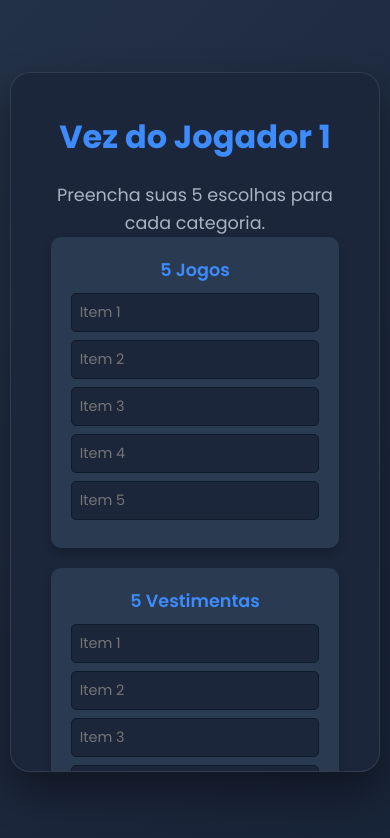
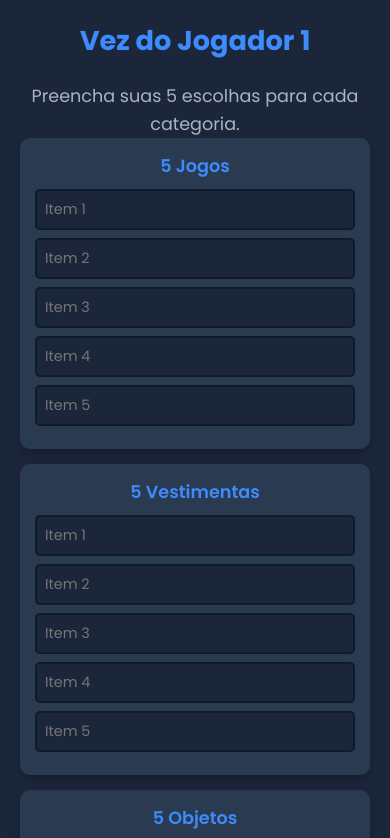
Before and after one commit to gitgiovanni/ilha, a plain HTML site: page index.html in a window 390 px wide. Both pictures are taken after a click on the button "JOGAR". Shown: the top 838 px of the page. Drawn offline with Linux system fonts and the light colour scheme.

Commit message:
Update index.html

```diff
--- a/index.html
+++ b/index.html
@@ -27,6 +27,11 @@
         box-sizing: border-box;
     }
 
+    html {
+        /* Garante scroll suave */
+        scroll-behavior: smooth;
+    }
+
     body {
         font-family: 'Poppins', sans-serif;
         color: var(--color-text);
@@ -37,6 +42,8 @@
         justify-content: center;
         align-items: center;
         min-height: 100vh;
+        /* Garante altura total em webkits (iOS) */
+        min-height: -webkit-fill-available;
         overflow: hidden; /* Esconde overflow para o efeito de tilt */
         perspective: 1000px; /* Perspectiva para o 3D */
     }
@@ -63,26 +70,41 @@
         overflow: hidden; /* Para conter as telas */
     }
 
+    /* --- Telas (Start, Rules, Game, Results) --- */
     .screen {
         padding: 40px;
-    display: none; /* Todas escondidas por padrão */
+        display: none;
         flex-direction: column;
         align-items: center;
-    justify-content: flex-start; /* <<-- CORREÇÃO AQUI */
         text-align: center;
         width: 100%;
         height: 100%;
-    animation: fadeIn 0.6s ease-out;
-    overflow-y: auto; /* Permite scroll se o conteúdo for grande */
+        overflow-y: auto; /* Permite scroll */
+        /*
+        Esta é a chave! A maioria das telas começa no topo.
+        Vamos sobrescrever para as telas de início e regras.
+        */
+        justify-content: flex-start;
     }
 
     .screen.active {
         display: flex;
+        /* Animação de entrada mais suave */
+        animation: fadeIn 0.5s ease-out;
     }
 
+    /* >>> A CORREÇÃO PRINCIPAL ESTÁ AQUI <<<
+       Telas curtas (Início e Regras) ficam centralizadas.
+       Telas longas (Jogo e Resultados) usam o 'flex-start' acima.
+    */
+    #start-screen, #rules-screen {
+        justify-content: center;
+    }
+
+    /* Animação de entrada mais dinâmica */
     @keyframes fadeIn {
-            from { opacity: 0; transform: translateY(20px); }
-            to { opacity: 1; transform: translateY(0); }
+        from { opacity: 0; transform: scale(0.97) translateY(10px); }
+        to { opacity: 1; transform: scale(1) translateY(0); }
     }
 
     h1 {
@@ -160,7 +182,7 @@
     /* --- Tela do Jogo (Inputs) --- */
     .player-section {
         width: 100%;
-            display: none; /* Começa escondido */
+        display: none;
         flex-direction: column;
         align-items: center;
     }
@@ -172,6 +194,10 @@
 
     .category-grid {
         display: grid;
+        /* Grid dinâmico:
+         - Em telas grandes, tenta encaixar colunas de 250px.
+         - Em telas pequenas, 'minmax(250px, 1fr)' vira 1 coluna só.
+        */
         grid-template-columns: repeat(auto-fit, minmax(250px, 1fr));
         gap: 20px;
         width: 100%;
@@ -196,18 +222,21 @@
     .category-box input[type="text"] {
         width: 100%;
         background: var(--color-bg-light);
-            border: 1px solid var(--color-bg);
+        border: 2px solid var(--color-bg); /* Borda mais grossa */
         border-radius: 5px;
         padding: 8px;
         margin-bottom: 8px;
         color: var(--color-text);
         font-family: 'Poppins', sans-serif;
         font-size: 0.9rem;
+        transition: all 0.2s ease-in-out;
     }
 
     .category-box input[type="text"]:focus {
         outline: none;
         border-color: var(--color-secondary);
+        /* Efeito de "glow" no focus */
+        box-shadow: 0 0 10px rgba(0, 245, 212, 0.3);
     }
 
     /* --- Tela de Resultados --- */
@@ -233,7 +262,7 @@
 
     .result-columns {
         display: grid;
-            grid-template-columns: 1fr 1fr 1fr;
+        grid-template-columns: 1fr 1fr 1fr; /* 3 colunas por padrão */
         gap: 15px;
         margin-top: 15px;
     }
@@ -264,6 +293,7 @@
     .result-column li {
         padding: 5px 0;
         font-size: 0.95rem;
+        word-wrap: break-word; /* Garante que texto longo não quebre o layout */
     }
 
     .result-column .match-item {
@@ -299,6 +329,63 @@
         background: #4a9aff;
     }
 
+    /* ========================================================
+    >>> NOVO BLOCO DE RESPONSIVIDADE (CELULAR) <<<
+    ========================================================
+    */
+
+    @media (max-width: 768px) {
+        body {
+            /* Remove a perspectiva no celular, o efeito de tilt pode ser estranho */
+            perspective: none;
+        }
+
+        .main-container {
+            /* Transforma o app em "tela cheia" no celular */
+            width: 100vw;
+            height: 100vh;
+            height: -webkit-fill-available; /* Para iOS Safari */
+            border-radius: 0;
+            border: none;
+            box-shadow: none;
+            max-height: none; /* Remove a altura máxima */
+
+            /* Desativa o tilt no celular, é estranho e gasta bateria */
+            transform: none !important;
+        }
+
+        .screen {
+            padding: 20px; /* Reduz o padding lateral */
+        }
+
+        h1 {
+            font-size: 2rem;
+        }
+
+        h2 {
+            font-size: 1.7rem;
+        }
+
+        .category-grid {
+            /* O 'auto-fit' já faz isso, mas garantimos 1 coluna */
+            grid-template-columns: 1fr;
+            gap: 15px;
+        }
+
+        .category-box {
+            padding: 15px;
+        }
+
+        .result-columns {
+            /* Esta é a mudança mais importante para o celular! */
+            grid-template-columns: 1fr; /* Colunas empilhadas */
+            gap: 20px;
+        }
+
+        .result-column {
+            background: rgba(0,0,0,0.1); /* Um pouco mais de contraste */
+        }
+    }
 </style>
 </head>
 <body>
```
Lines whose indentation alone changed are shown as unchanged.
